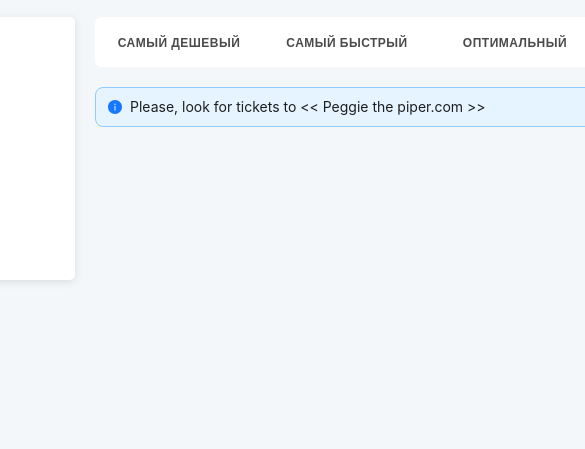
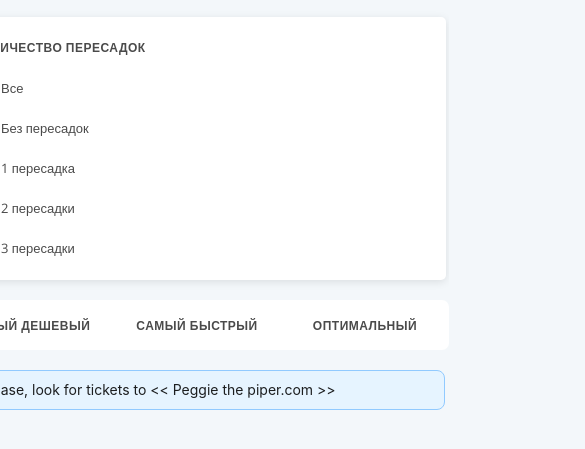
Before and after one commit to PODGORNY/AVIATO, a React app: page / in a window 390 px wide. Shown: the part 123-572 px from the top of the page, 585 px wide, since content can reach past the window. Built offline with nearby package versions, Linux system fonts and the light colour scheme; no server answers.

Commit message:
fix mobile style

```diff
--- a/src/component/App/App.css
+++ b/src/component/App/App.css
@@ -15,3 +15,10 @@ body {
   row-gap: 20px;
   width: 500px;
 }
+
+@media screen and (min-width: 320px) and (max-width: 800px) {
+  .main {
+    flex-direction: column;
+    align-items: center;
+  }
+}
--- a/src/component/Filter/Filter.module.css
+++ b/src/component/Filter/Filter.module.css
@@ -5,6 +5,12 @@
   background: #fff;
   box-shadow: 0px 2px 8px 0px rgba(0, 0, 0, 0.1);
   padding: 10px 20px 0 20px;
+}
+
+@media screen and (min-width: 320px) and (max-width: 800px) {
+  .sectionFilter {
+    width: 462px;
+  }
 }
 
 .title-filter {
```
